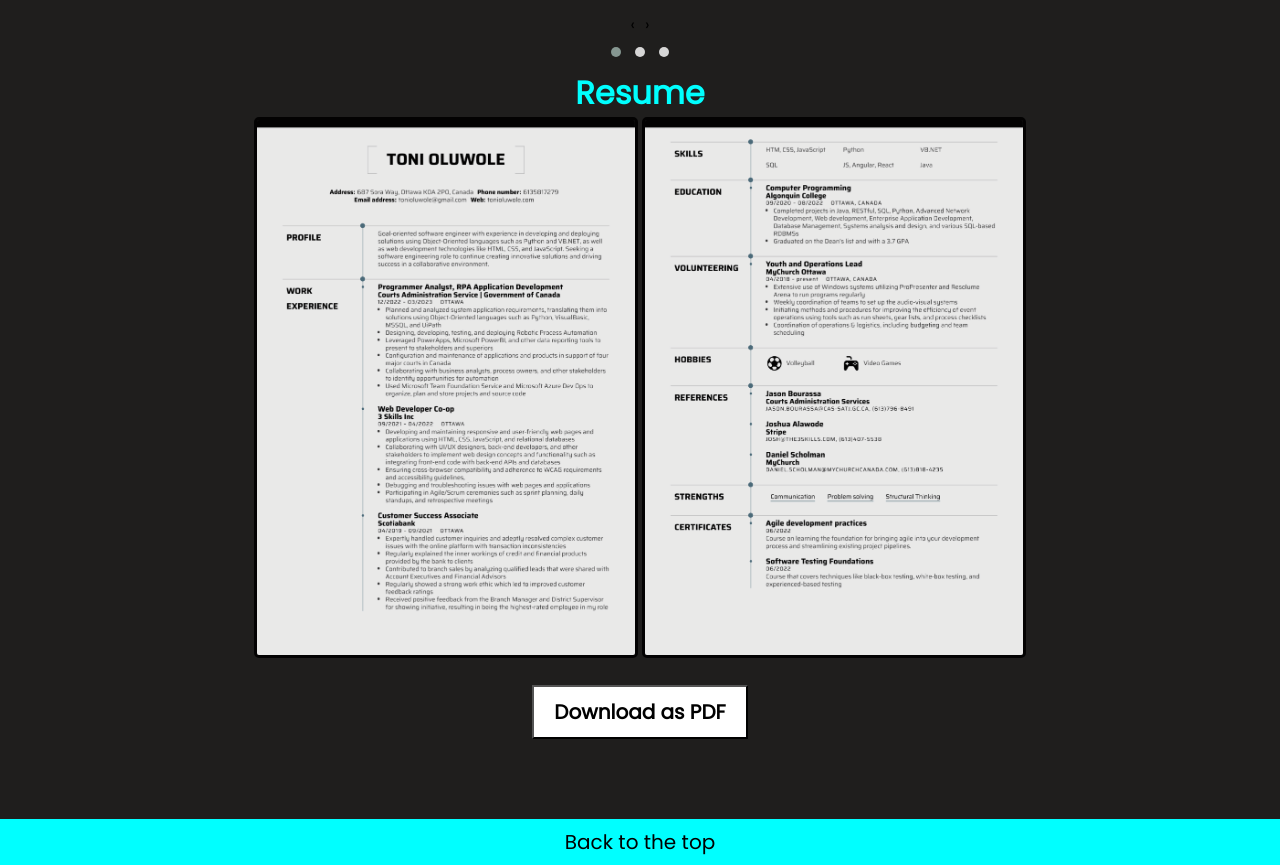
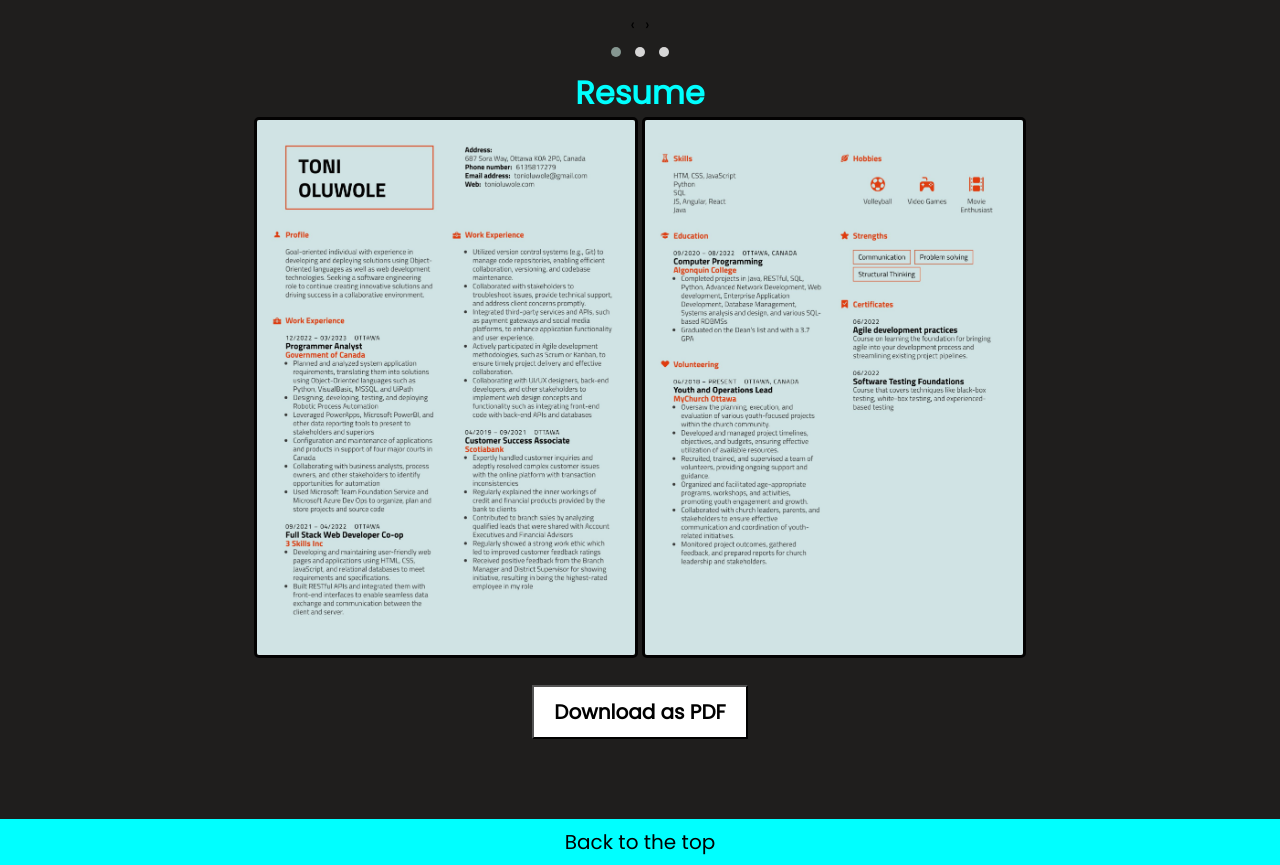
Before and after one commit to tonioluwole/tonioluwole.github.io, a plain HTML site: page index.html in a window 1280 px wide. Shown: the part 2381-3246 px from the top of the page. Drawn offline with nearby package versions, Linux system fonts and the light colour scheme.

Commit message:
updated resume

```diff
--- a/index.html
+++ b/index.html
@@ -206,8 +206,8 @@
     <div id="resume" class="sectionB">
         <h1>Resume</h1>
         <a href="FrontEnd_ToniOluwole_Resume.pdf"><center><div id="Pages">
-            <img id="A1" src="\ResumeA.png" style="width: 30%;">
-            <img id="B2" src="\ResumeB.png" style="width: 30%;">
+            <img id="A1" src="\ResumeA.jpg" style="width: 30%;">
+            <img id="B2" src="\ResumeB.jpg" style="width: 30%;">
         </div>
         <button id="pdfbutton"><p style="color: black;">Download as PDF</p></a>
         </center>
```
Also changed, not shown: ResumeA.jpg (added), ResumeA.png (deleted), ResumeB.jpg (added), ResumeB.png (deleted), 1 other file.
